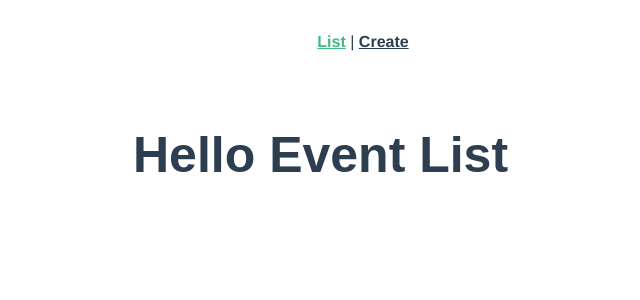
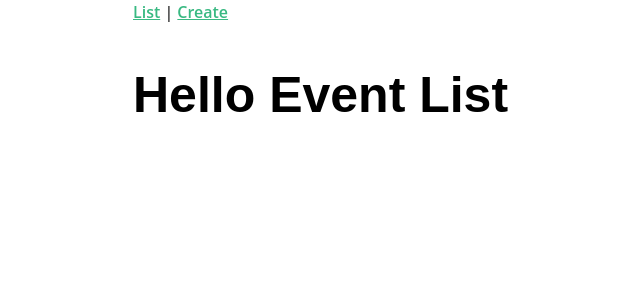
Before and after one commit to M-RAY47/real-world-vue, a Vue app: page / in a window 1280 px wide. Shown: the top 300 px of the page, without its empty margins (277-917 px from the left). Built offline with nearby package versions, Linux system fonts and the light colour scheme.

Commit message:
removed the old style

```diff
--- a/src/App.vue
+++ b/src/App.vue
@@ -6,28 +6,6 @@
   <router-view />
 </template>
 
-<style>
-#app {
-  font-family: Avenir, Helvetica, Arial, sans-serif;
-  -webkit-font-smoothing: antialiased;
-  -moz-osx-font-smoothing: grayscale;
-  text-align: center;
-  color: #2c3e50;
-}
-
-#nav {
-  padding: 30px;
-}
-
-#nav a {
-  font-weight: bold;
-  color: #2c3e50;
-}
-
-#nav a.router-link-exact-active {
-  color: #42b983;
-}
-</style>
 <style>
 html {
   -webkit-text-size-adjust: 100%;
```
